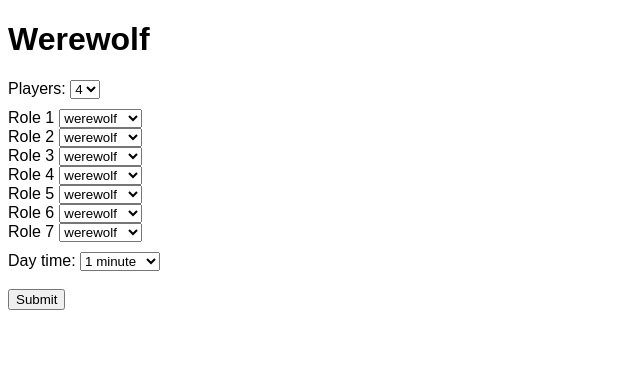
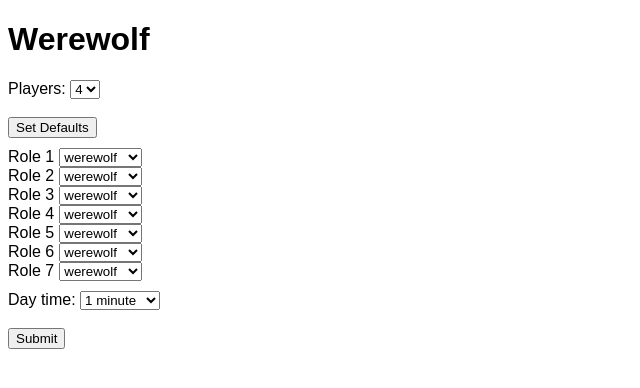
Before and after one commit to flixpar/werewolf, a Flask app: page / in a window 1280 px wide. Shown: the top 388 px of the page, without its empty margins (0-640 px from the left). Run offline with Flask 2, Linux system fonts and the light colour scheme.

Commit message:
added villager and default role list

```diff
--- a/static/rules.js
+++ b/static/rules.js
@@ -1,14 +1,21 @@
 var nplayersSelect = document.getElementById("nplayers");
 var prevnroles = parseInt(nplayersSelect.value)+3;
 
-var allRoles = [
+const allRoles = [
 	"werewolf",
 	"minion",
 	"seer",
 	"robber",
 	"drunk",
-	"insomniac"
+	"insomniac",
+	"villager",
 ];
+
+const defaults = {
+	4: ["werewolf", "werewolf", "minion", "seer", "robber", "drunk", "insomniac"],
+	5: ["werewolf", "werewolf", "minion", "seer", "robber", "drunk", "insomniac", "villager"],
+	6: ["werewolf", "werewolf", "minion", "seer", "robber", "drunk", "insomniac", "villager", "villager"],
+};
 
 for (var i = 1; i <= prevnroles; i++) {
 	createRoleSelect(i);
@@ -58,3 +65,13 @@ function createRoleSelect(n) {
 	});
 
 }
+
+document.getElementById("set-defaults").addEventListener("click", _ => {
+	var nplayers = parseInt(nplayersSelect.value);
+	var defaultList = defaults[nplayers];
+	if (defaultList != null) {
+		for (var i = 0; i < nplayers+3; i++) {
+			document.getElementById("role-select-".concat(i+1)).value = defaultList[i];
+		}
+	}
+});
--- a/templates/rules.html
+++ b/templates/rules.html
@@ -16,6 +16,9 @@
 				<option>7</option>
 				<option>8</option>
 			</select>
+			<br><br>
+
+			<button id="set-defaults" type="button">Set Defaults</button>
 
 			<div id="role-select-area"></div>
 
```
